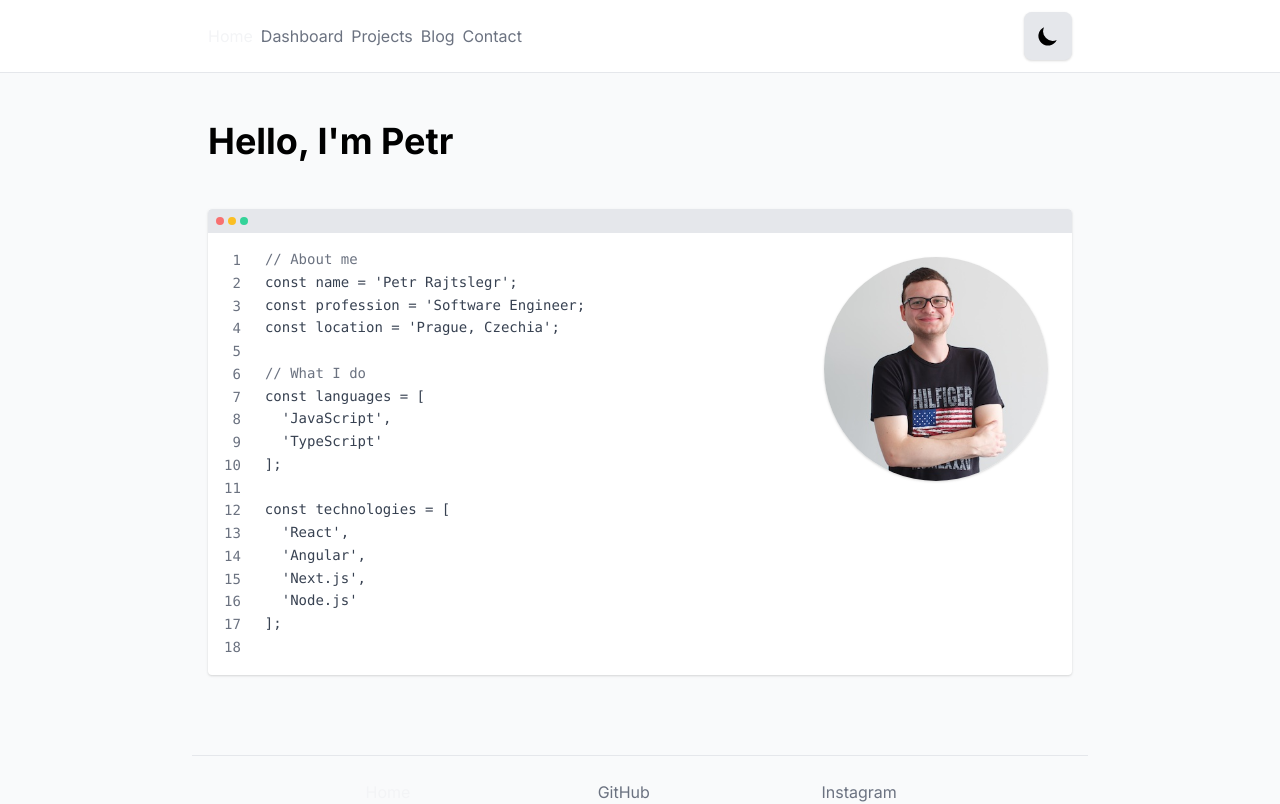
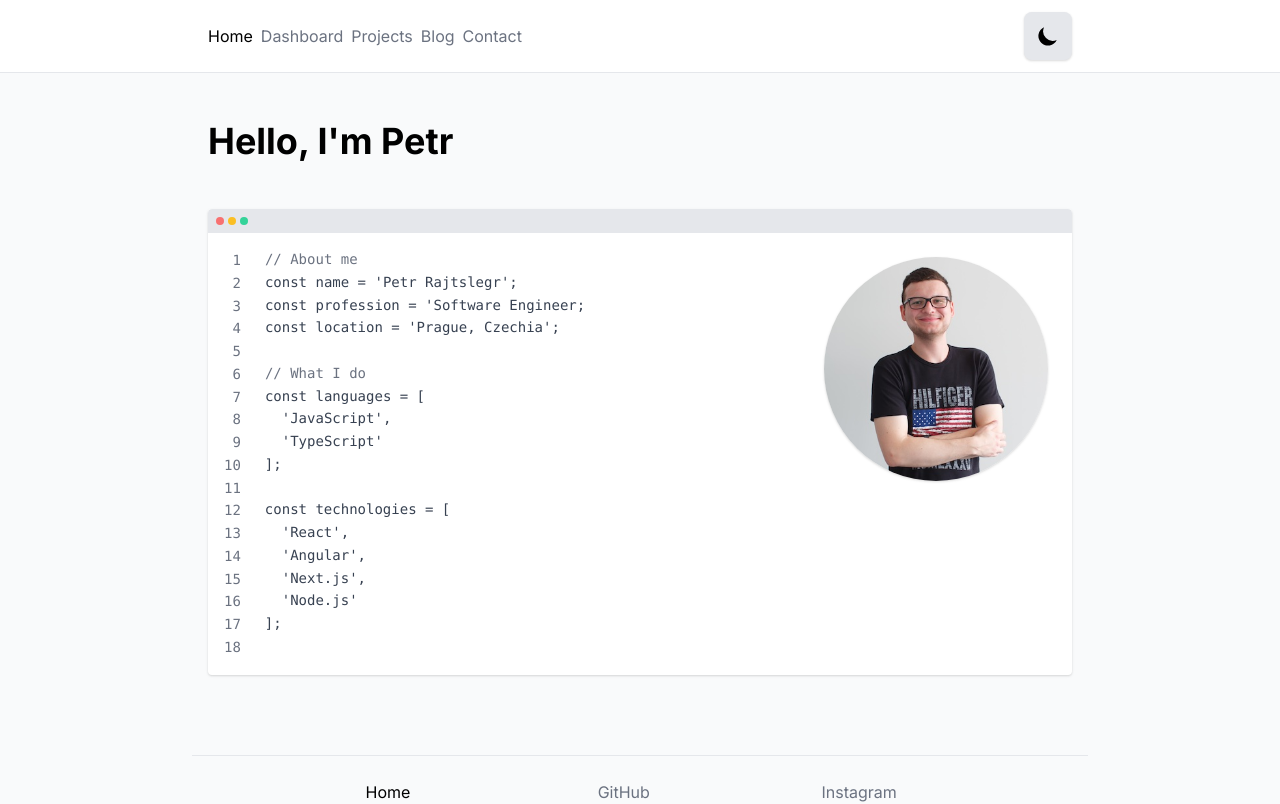
Before and after one commit to rajtslegr/rajtslegr.dev, a Next.js app: page / in a window 1280 px wide. Shown: the top 804 px of the page. Built offline with nearby package versions, Linux system fonts and the light colour scheme; what @tailwindcss/typography would draw is missing.

Commit message:
NavLink colors fix

```diff
--- a/src/components/ui/NavLink.tsx
+++ b/src/components/ui/NavLink.tsx
@@ -11,7 +11,7 @@ const NavLink: React.FC<Props> = ({ children, href, ...props }) => {
   return (
     <Link href={href} {...props}>
       {router.pathname === href ? (
-        cloneElement(<a className="text-gray-100">{children}</a>)
+        cloneElement(<a className="dark:text-gray-100">{children}</a>)
       ) : (
         <a className="text-gray-500 transition dark:text-gray-400 hover:text-gray-600 dark:hover:text-gray-300">
           {children}
```
